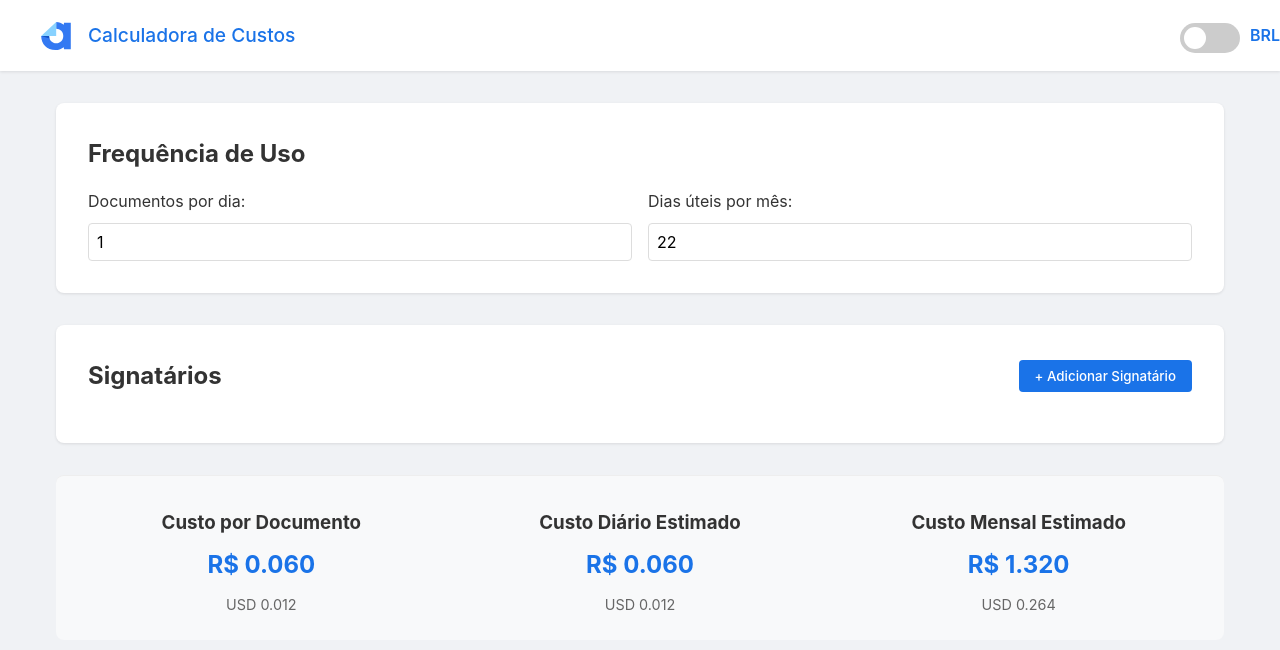
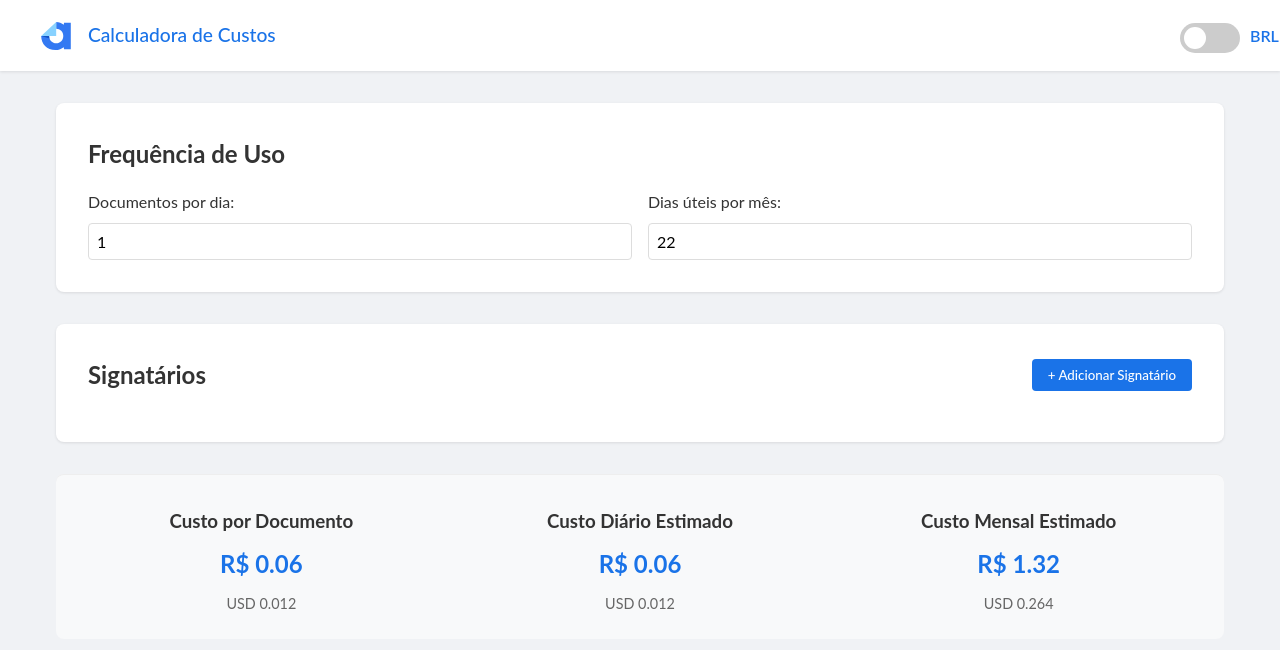
Before and after one commit to rbbalestrin/calculadora-api-autentique, an Angular app: page / in a window 1280 px wide. Shown: the top 650 px of the page. Built offline with nearby package versions, Linux system fonts and the light colour scheme.

Commit message:
changed price

```diff
--- a/src/app/costs/costs.component.ts
+++ b/src/app/costs/costs.component.ts
@@ -72,7 +72,7 @@ export class CostsComponent {
     if (this.showUSD()) {
       return `USD ${(value / 5).toFixed(3)}`;
     }
-    return `R$ ${value.toFixed(3)}`;
+    return `R$ ${value.toFixed(2)}`;
   }
 
   formatUSD(value: number): string {
@@ -80,6 +80,6 @@ export class CostsComponent {
   }
 
   formatBRL(value: number): string {
-    return `R$ ${value.toFixed(3)}`;
+    return `R$ ${value.toFixed(2)}`;
   }
 }
--- a/src/styles.scss
+++ b/src/styles.scss
@@ -4,8 +4,15 @@
   margin: 0;
   padding: 0;
   box-sizing: border-box;
-  font-family: -apple-system, BlinkMacSystemFont, "Segoe UI", Roboto,
-    "Helvetica Neue", Arial, sans-serif;
+  font-family:
+    "Lato",
+    -apple-system,
+    BlinkMacSystemFont,
+    "Segoe UI",
+    Roboto,
+    "Helvetica Neue",
+    Arial,
+    sans-serif;
 }
 
 body {
```
